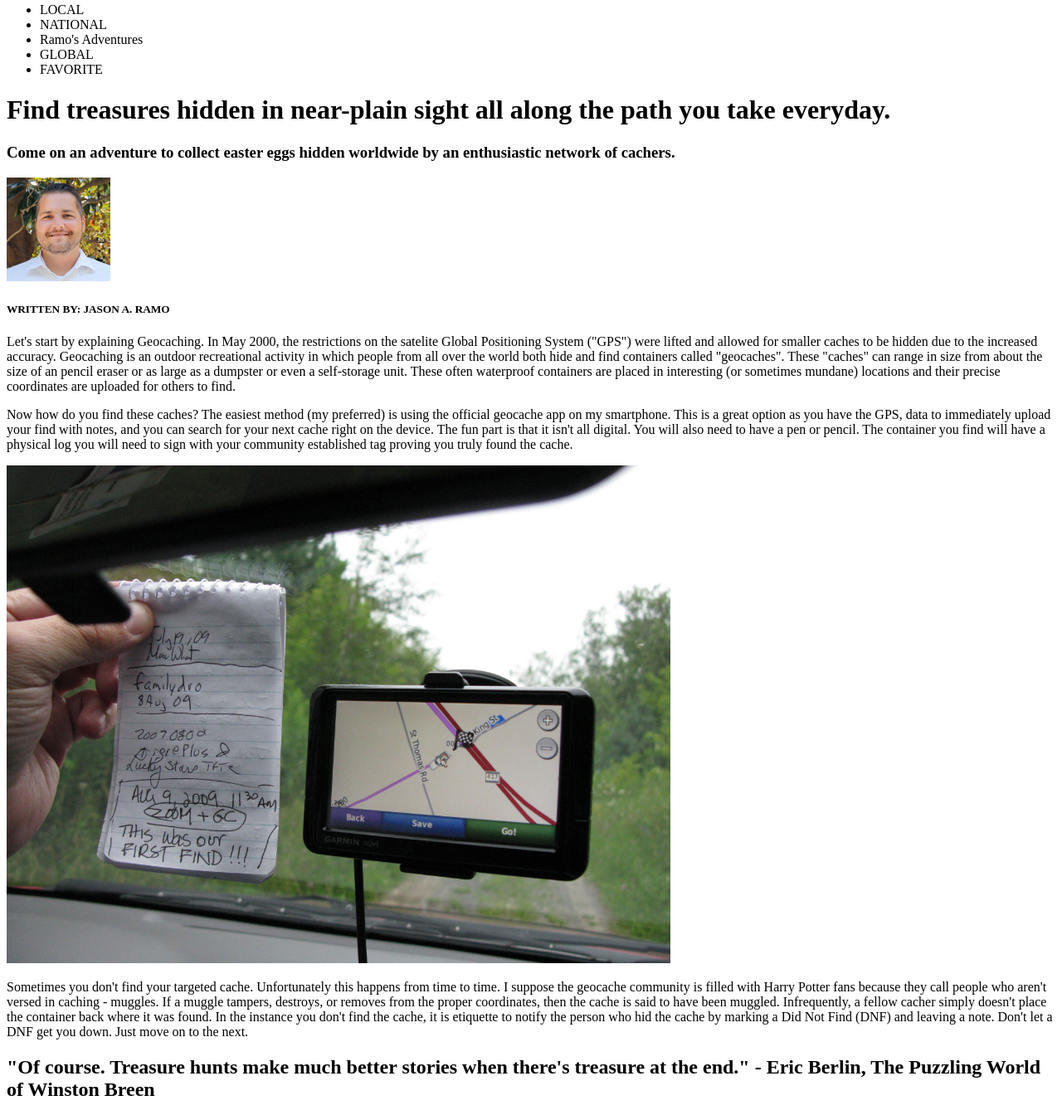
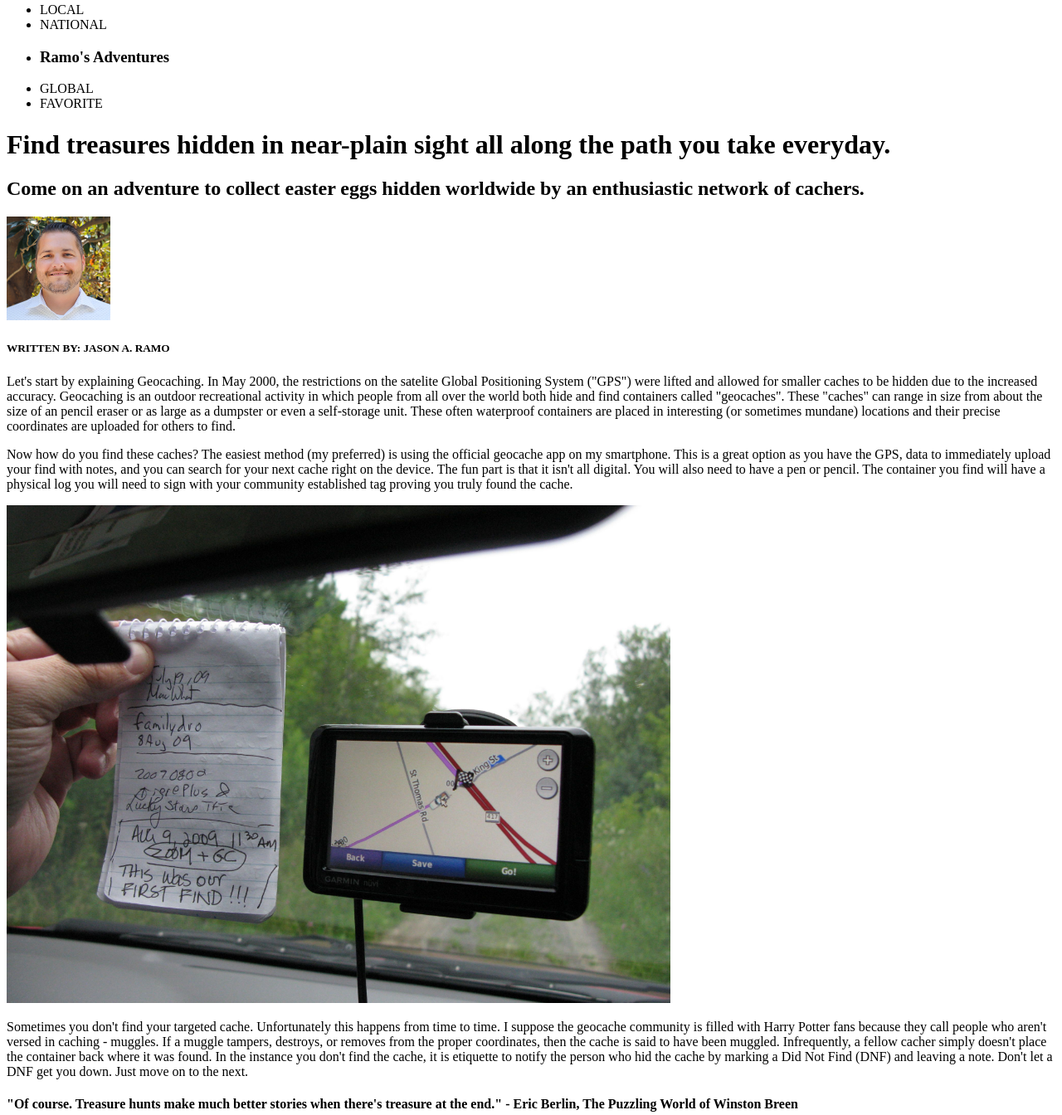
Before and after one commit to jasonramo/html-me-something, a plain HTML site: page index.html in a window 1280 px wide. Shown: the part 13-1357 px from the top of the page at 83% size. Drawn offline with Linux system fonts and the light colour scheme.

Commit message:
added a video to the static page

```diff
--- a/index.html
+++ b/index.html
@@ -6,12 +6,12 @@
     <body>
         <header>
             <nav>
-                <ul>                            <!--Make these into links for additional pages-->
-                    <li>LOCAL</li>              <!--Cache adventures in my home state-->
-                    <li>NATIONAL</li>           <!--Cache adventures in the USA-->
-                    <li>Ramo's Adventures</li>  <!--Make this appear cooler-->
-                    <li>GLOBAL</li>             <!--Cache adventures outside the USA-->
-                    <li>FAVORITE</li>           <!--Favorite Cache adventures-->
+                <ul>                                        <!--Make these into links for additional pages-->
+                    <li>LOCAL</li>                          <!--Cache adventures in my home state-->
+                    <li>NATIONAL</li>                       <!--Cache adventures in the USA-->
+                    <li><h3>Ramo's Adventures</h3></li>     <!--Make this appear cooler-->
+                    <li>GLOBAL</li>                         <!--Cache adventures outside the USA-->
+                    <li>FAVORITE</li>                       <!--Favorite Cache adventures-->
                 </ul>
             </nav>
         </header>
@@ -21,7 +21,7 @@
         <main>
             <article>
                 <div>
-                    <h3>Come on an adventure to collect easter eggs hidden worldwide by an enthusiastic network of cachers.</h3>
+                    <h2>Come on an adventure to collect easter eggs hidden worldwide by an enthusiastic network of cachers.</h2>
 
                     <div>
                         <img src="images/Ramo250.jpg" alt="Jason A. Ramo" width="125" height="125"> <!--add css code later-->
@@ -54,7 +54,7 @@
                     </p>
 
                     <div>
-                        <h2>"Of course. Treasure hunts make much better stories when there's treasure at the end." - Eric Berlin, The Puzzling World of Winston Breen</h2>
+                        <h4>"Of course. Treasure hunts make much better stories when there's treasure at the end." - Eric Berlin, The Puzzling World of Winston Breen</h4>
                     </div>
 
                     <p>When you finally do find your targeted cache, you will be rewarded with an ejoyable rush of excitement. Now, depending on container size,
@@ -64,7 +64,9 @@
                         The only thing left to do is update your smartphone app and leave some kind words for the cache owner. Check out the video below.
                     </p>
 
-                    <!--Put video here-->
+                    <div>
+                        <iframe width="560" height="315" src="https://www.youtube.com/embed/V9Wg38rn0q8" frameborder="0" allow="autoplay; encrypted-media" allowfullscreen></iframe>
+                    </div>
 
                     <p>I have yet to secure a geocache outside of the United States, however the wife and I have a trip to Helsing&#248r, Denmark around the
                         holidays. I cannot wait to be immersed in Danish culture but am glad I have a familiar activity to put me at ease. This adventure will be
```
